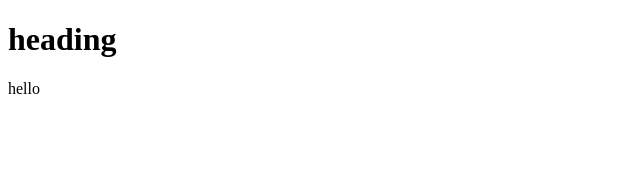
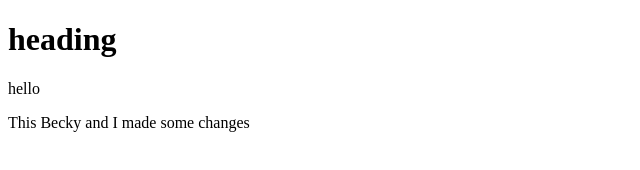
Before and after one commit to becksiko/Lesson-2, a plain HTML site: page index.html in a window 1280 px wide. Shown: the whole page, without its empty margins (0-640 px from the left). Drawn offline with Linux system fonts and the light colour scheme.

Commit message:
i created a change

```diff
--- a/index.html
+++ b/index.html
@@ -10,7 +10,7 @@
 
 		<h1>heading</h1>
 		<p>hello</p>
-
+		<p>This Becky and I made some changes</p>
 
 	</body>
 
```
